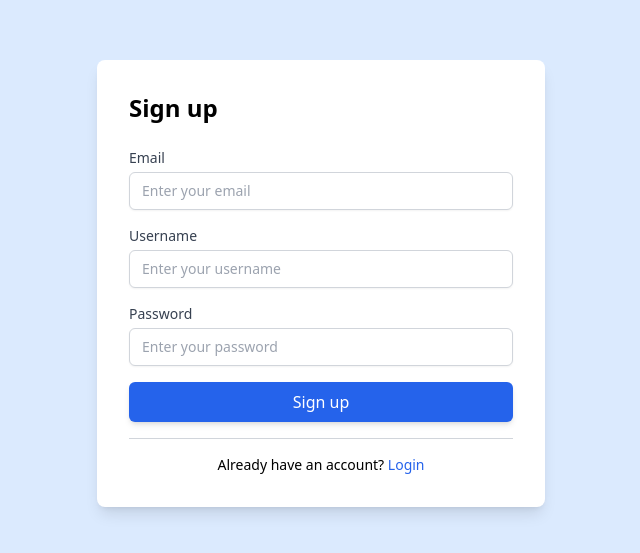
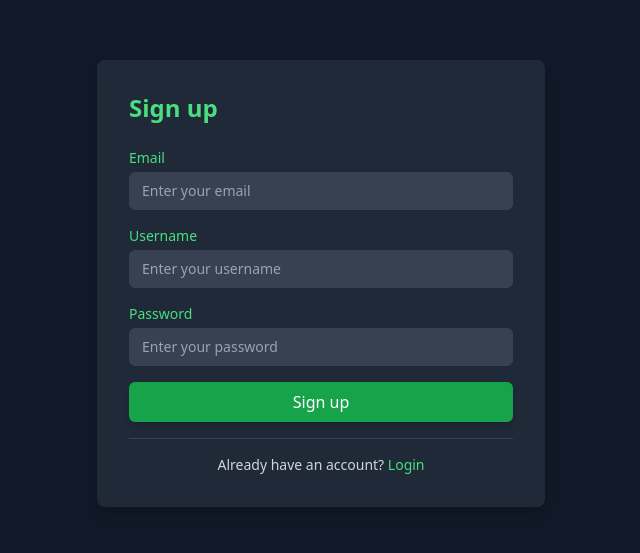
Before and after one commit to Julobulo/MERN-Blog-Platform-with-User-Authentication-and-Admin-Panel, a React (Vite) app in the folder frontend/: page /signup in a window 1280 px wide. Shown: the part 117-670 px from the top of the page, without its empty margins (319-959 px from the left). Built offline with nearby package versions, Linux system fonts and the light colour scheme.

Commit message:
Style change of Login and Signup to black theme
Same as for last commit, but this time for components Signup and Login

```diff
--- a/frontend/src/components/Home.jsx
+++ b/frontend/src/components/Home.jsx
@@ -7,7 +7,7 @@ const HomePage = () => {
                 <div className="max-w-3xl mx-auto">
                     {/* Introduction Section */}
                     <section className="mb-8">
-                        <h1 className="text-3xl font-bold mb-4">Welcome to Your Blog</h1>
+                        <h1 className="text-3xl font-bold mb-4 text-green-400">Welcome to Your Blog</h1>
                         <p className="text-lg mb-4">
                             Your Blog is a platform for sharing articles, insights, and discussions on various topics, including technology, science, and more.
                             Whether you're a seasoned professional or just starting out, Your Blog provides a space for you to express your ideas and connect with like-minded individuals.
@@ -48,14 +48,14 @@ const HomePage = () => {
                         <div className="grid grid-cols-1 sm:grid-cols-2 gap-6">
                             {/* Fake Testimony 1 */}
                             <div className="bg-gray-800 p-6 rounded-lg shadow-md">
-                                <p className="text-lg mb-4">
+                                <p className="text-lg mb-4 text-green-400">
                                     "Your Blog has been an invaluable resource for me. I've learned so much from the articles on the platform. Highly recommended!"
                                 </p>
                                 <p className="text-sm text-gray-400">- John Doe</p>
                             </div>
                             {/* Fake Testimony 2 */}
                             <div className="bg-gray-800 p-6 rounded-lg shadow-md">
-                                <p className="text-lg mb-4">
+                                <p className="text-lg mb-4 text-green-400">
                                     "I love how easy it is to navigate through Your Blog and find articles that interest me. Every time I read an article, I discover new things and grow my knowledge."
                                 </p>
                                 <p className="text-sm text-gray-400">- Jane Smith</p>
@@ -96,7 +96,7 @@ const ArticleCard = ({ title, description, href, author, date, tags, imgSrc, hea
                 <div className="flex space-x-2">
                     {tags.map(tag => (
                         <div key={tag} className="flex rounded-full border border-gray-700 bg-gray-800 px-3 py-1 badge">
-                            {<span className="text-xs uppercase leading-none text-cyan-300 text-center my-auto">{tag}</span>}
+                            {<span className="text-xs uppercase leading-none text-green-400 text-center my-auto">{tag}</span>}
                         </div>
                     ))}
                 </div>
--- a/frontend/src/components/Login.jsx
+++ b/frontend/src/components/Login.jsx
@@ -59,37 +59,37 @@ const Login = () => {
         });
     };
     return (
-        <div className="flex items-center justify-center min-h-screen bg-blue-100">
-            <div className="bg-white p-8 rounded-lg shadow-lg w-full max-w-md">
-                <h2 className="text-2xl font-bold mb-6">Login</h2>
+        <div className="flex items-center justify-center min-h-screen bg-gray-900">
+            <div className="bg-gray-800 p-8 rounded-lg shadow-lg w-full max-w-md">
+                <h2 className="text-2xl font-bold mb-6 text-green-400">Login</h2>
                 <form onSubmit={handleSubmit}>
                     <div className="mb-4">
-                        <label htmlFor="email" className="block text-sm font-medium text-gray-700">Email</label>
+                        <label htmlFor="email" className="block text-sm font-medium text-green-400">Email</label>
                         <input
                             type="email"
                             name="email"
                             value={email}
                             placeholder="Enter your email"
                             onChange={handleOnChange}
-                            className="mt-1 block w-full px-3 py-2 border border-gray-300 rounded-md shadow-sm focus:outline-none focus:ring-blue-500 focus:border-blue-500 sm:text-sm"
+                            className="mt-1 block w-full px-3 py-2 border border-gray-700 rounded-md shadow-sm focus:outline-none focus:ring-green-400 focus:border-green-400 sm:text-sm bg-gray-700 text-gray-300"
                         />
                     </div>
                     <div className="mb-4">
-                        <label htmlFor="password" className="block text-sm font-medium text-gray-700">Password</label>
+                        <label htmlFor="password" className="block text-sm font-medium text-green-400">Password</label>
                         <input
                             type="password"
                             name="password"
                             value={password}
                             placeholder="Enter your password"
                             onChange={handleOnChange}
-                            className="mt-1 block w-full px-3 py-2 border border-gray-300 rounded-md shadow-sm focus:outline-none focus:ring-blue-500 focus:border-blue-500 sm:text-sm"
+                            className="mt-1 block w-full px-3 py-2 border border-gray-700 rounded-md shadow-sm focus:outline-none focus:ring-green-400 focus:border-green-400 sm:text-sm bg-gray-700 text-gray-300"
                         />
                     </div>
-                    <button type="submit" className="w-full bg-blue-600 text-white py-2 px-4 rounded-md shadow-md hover:bg-blue-700 focus:outline-none focus:ring-2 focus:ring-offset-2 focus:ring-blue-500">Login</button>
+                    <button type="submit" className="w-full bg-green-600 text-white py-2 px-4 rounded-md shadow-md hover:bg-green-700 focus:outline-none focus:ring-2 focus:ring-offset-2 focus:ring-green-400">Login</button>
                 </form>
-                <hr className="my-4 border-t border-gray-300" />
-                <span className="block text-sm text-center mt-4">
-                    Don't have an account? <Link to="/signup" className="text-blue-600 hover:underline">Signup</Link>
+                <hr className="my-4 border-t border-gray-700" />
+                <span className="block text-sm text-center mt-4 text-gray-300">
+                    Don't have an account? <Link to="/signup" className="text-green-400 hover:underline">Signup</Link>
                 </span>
             </div>
         </div>
--- a/frontend/src/components/Signup.jsx
+++ b/frontend/src/components/Signup.jsx
@@ -59,51 +59,52 @@ const Signup = () => {
         });
     };
     return (
-        <div className="flex items-center justify-center min-h-screen bg-blue-100">
-            <div className="bg-white p-8 rounded-lg shadow-lg w-full max-w-md">
-                <h2 className="text-2xl font-bold mb-6">Sign up</h2>
+        <div className="flex items-center justify-center min-h-screen bg-gray-900">
+            <div className="bg-gray-800 p-8 rounded-lg shadow-lg w-full max-w-md">
+                <h2 className="text-2xl font-bold mb-6 text-green-400">Sign up</h2>
                 <form onSubmit={handleSubmit}>
                     <div className="mb-4">
-                        <label htmlFor="email" className="block text-sm font-medium text-gray-700">Email</label>
+                        <label htmlFor="email" className="block text-sm font-medium text-green-400">Email</label>
                         <input
                             type="email"
                             name="email"
                             value={email}
                             placeholder="Enter your email"
                             onChange={handleOnChange}
-                            className="mt-1 block w-full px-3 py-2 border border-gray-300 rounded-md shadow-sm focus:outline-none focus:ring-blue-500 focus:border-blue-500 sm:text-sm"
+                            className="mt-1 block w-full px-3 py-2 border border-gray-700 rounded-md shadow-sm focus:outline-none focus:ring-green-400 focus:border-green-400 sm:text-sm bg-gray-700 text-gray-300"
                         />
                     </div>
                     <div className="mb-4">
-                        <label htmlFor="username" className="block text-sm font-medium text-gray-700">Username</label>
+                        <label htmlFor="username" className="block text-sm font-medium text-green-400">Username</label>
                         <input
                             type="text"
                             name="username"
                             value={username}
                             placeholder="Enter your username"
                             onChange={handleOnChange}
-                            className="mt-1 block w-full px-3 py-2 border border-gray-300 rounded-md shadow-sm focus:outline-none focus:ring-blue-500 focus:border-blue-500 sm:text-sm"
+                            className="mt-1 block w-full px-3 py-2 border border-gray-700 rounded-md shadow-sm focus:outline-none focus:ring-green-400 focus:border-green-400 sm:text-sm bg-gray-700 text-gray-300"
                         />
                     </div>
                     <div className="mb-4">
-                        <label htmlFor="password" className="block text-sm font-medium text-gray-700">Password</label>
+                        <label htmlFor="password" className="block text-sm font-medium text-green-400">Password</label>
                         <input
                             type="password"
                             name="password"
                             value={password}
                             placeholder="Enter your password"
                             onChange={handleOnChange}
-                            className="mt-1 block w-full px-3 py-2 border border-gray-300 rounded-md shadow-sm focus:outline-none focus:ring-blue-500 focus:border-blue-500 sm:text-sm"
+                            className="mt-1 block w-full px-3 py-2 border border-gray-700 rounded-md shadow-sm focus:outline-none focus:ring-green-400 focus:border-green-400 sm:text-sm bg-gray-700 text-gray-300"
                         />
                     </div>
-                    <button type="submit" className="w-full bg-blue-600 text-white py-2 px-4 rounded-md shadow-md hover:bg-blue-700 focus:outline-none focus:ring-2 focus:ring-offset-2 focus:ring-blue-500">Sign up</button>
+                    <button type="submit" className="w-full bg-green-600 text-white py-2 px-4 rounded-md shadow-md hover:bg-green-700 focus:outline-none focus:ring-2 focus:ring-offset-2 focus:ring-green-400">Sign up</button>
                 </form>
-                <hr className="my-4 border-t border-gray-300" />
-                <span className="block text-sm text-center mt-4">
-                    Already have an account? <Link to="/login" className="text-blue-600 hover:underline">Login</Link>
+                <hr className="my-4 border-t border-gray-700" />
+                <span className="block text-sm text-center mt-4 text-gray-300">
+                    Already have an account? <Link to="/login" className="text-green-400 hover:underline">Login</Link>
                 </span>
             </div>
         </div>
+
     )
 }
 
```
